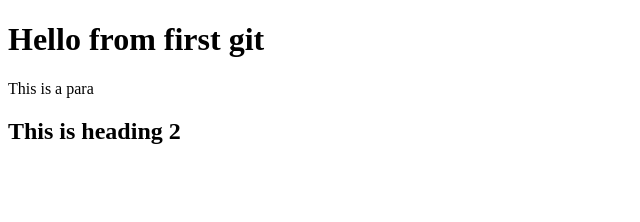
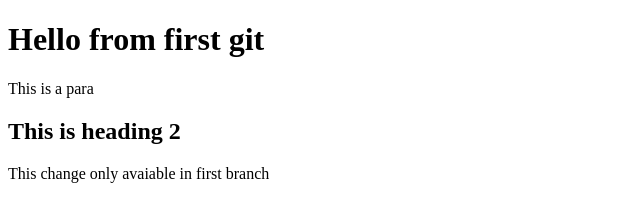
Before and after one commit to Manoranjan938/dummy-repo, a plain HTML site: page index.html in a window 1280 px wide. Shown: the whole page, without its empty margins (0-640 px from the left). Drawn offline with Linux system fonts and the light colour scheme.

Commit message:
added some new p tag

```diff
--- a/index.html
+++ b/index.html
@@ -9,5 +9,6 @@
     <h1>Hello from first git</h1>
     <p>This is a para</p>
     <h2>This is heading 2</h2>
+    <p>This change only avaiable in first branch</p>
 </body>
 </html>
```
